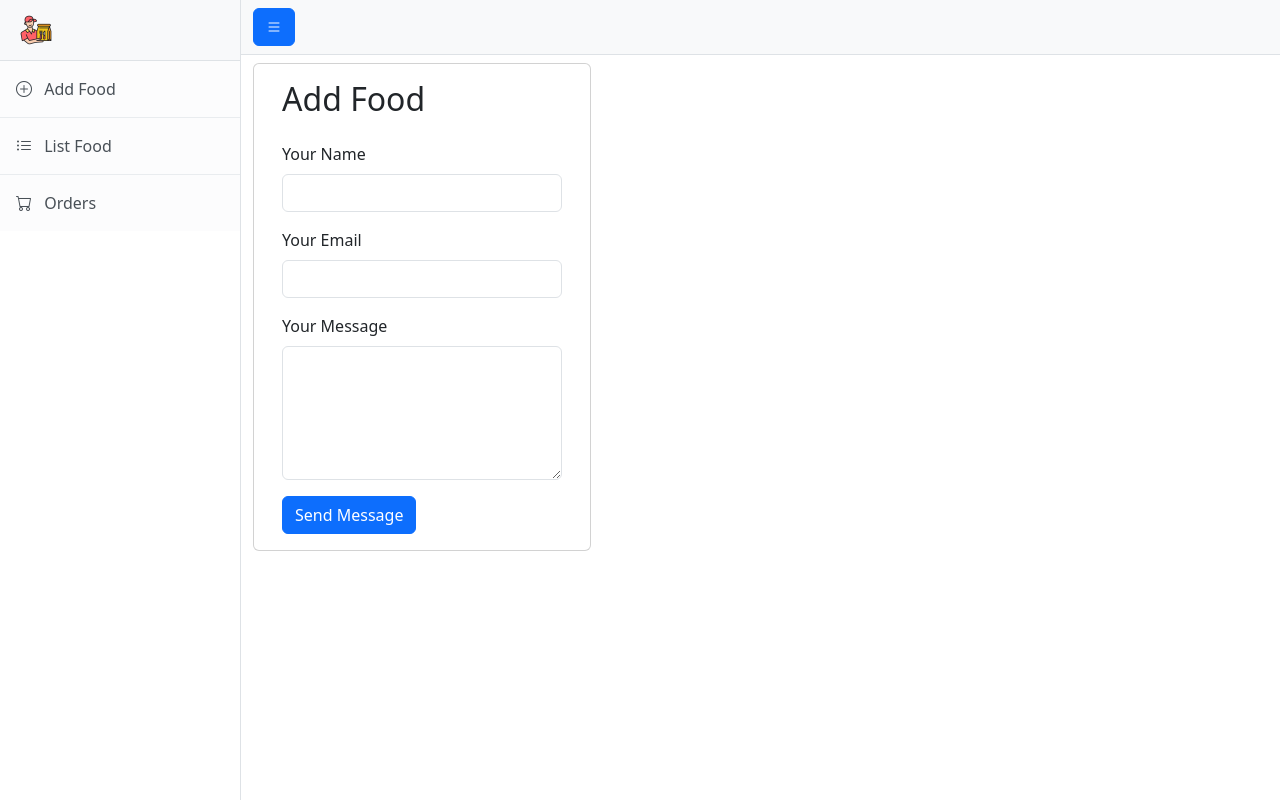
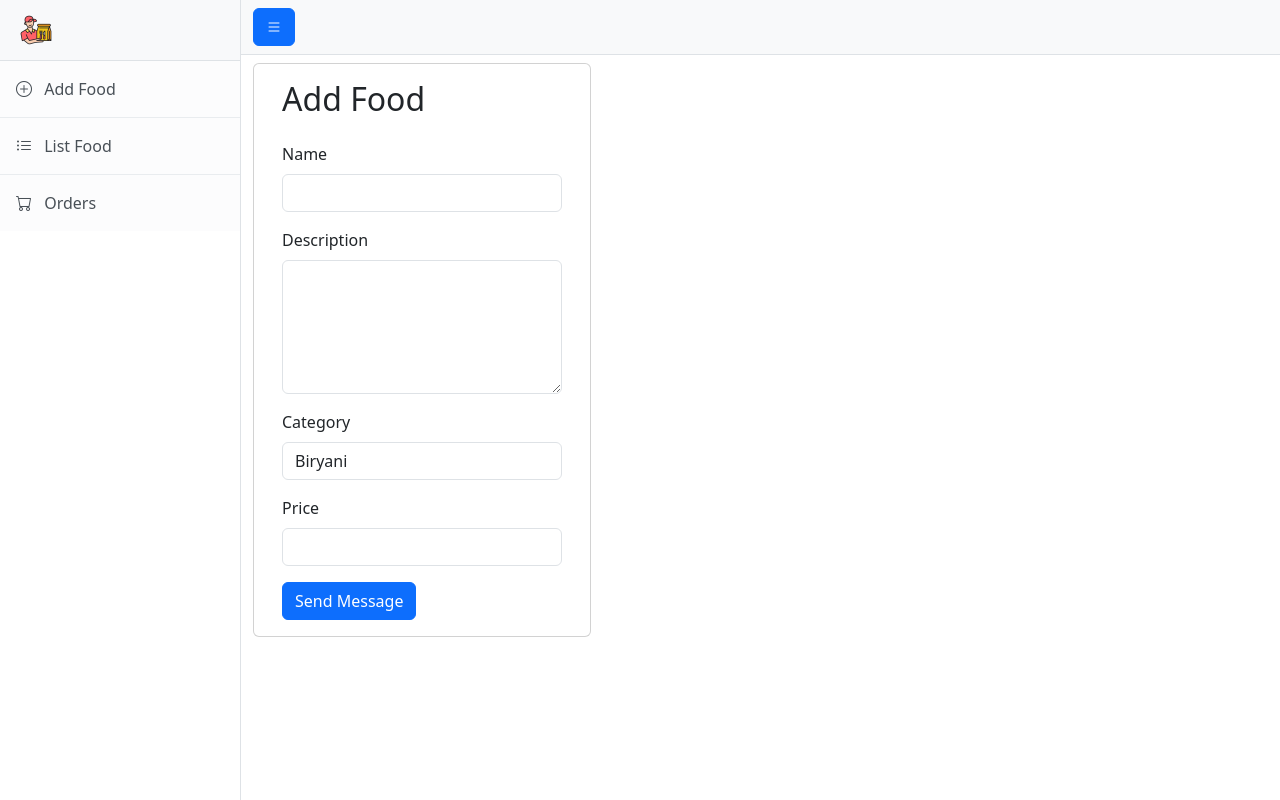
Before and after one commit to yilincaii/Foodies, a React (Vite) app in the folder adminpanel/: page /add in a window 1280 px wide. Built offline with nearby package versions, Linux system fonts and the light colour scheme.

Commit message:
add the foodchoice and price into the food form created

```diff
--- a/adminpanel/src/pages/AddFood/AddFood.jsx
+++ b/adminpanel/src/pages/AddFood/AddFood.jsx
@@ -9,16 +9,29 @@ const AddFood = () => {
             <h2 className="mb-4">Add Food</h2>
             <form>
               <div className="mb-3">
-                <label for="name" className="form-label">Your Name</label>
-                <input type="text" className="form-control" id="name" required />
+                <label htmlfor="name" className="form-label">Name</label>
+                <input type="text" className="form-control" id="name" required name='name' />
+              </div>
+
+              <div className="mb-3">
+                <label htmlfor="message" className="form-label">Description</label>
+                <textarea className="form-control" id="description" rows="5" required name ='description'></textarea>
               </div>
               <div className="mb-3">
-                <label for="email" className="form-label">Your Email</label>
-                <input type="email" className="form-control" id="email" required />
+                <label htmlfor="category" className="form-label">Category</label>
+                <select name="category" id="category" className='form-control' >
+                  <option value="Biryani">Biryani</option>
+                  <option value="Cake">Cake</option>
+                  <option value="Burger">Buger</option>
+                  <option value="Pizza">Pizza</option>
+                  <option value="Rolls">Rolls</option>
+                  <option value="Salad">Salad</option>
+                  <option value="Ice cream">Ice cream</option>
+                </select>
               </div>
               <div className="mb-3">
-                <label for="message" className="form-label">Your Message</label>
-                <textarea className="form-control" id="message" rows="5" required></textarea>
+                <label htmlFor="price" className="form-label">Price</label>
+                <input type="number" name="price" id="price" className='form-control'  />
               </div>
               <button type="submit" className="btn btn-primary">Send Message</button>
             </form>
```
